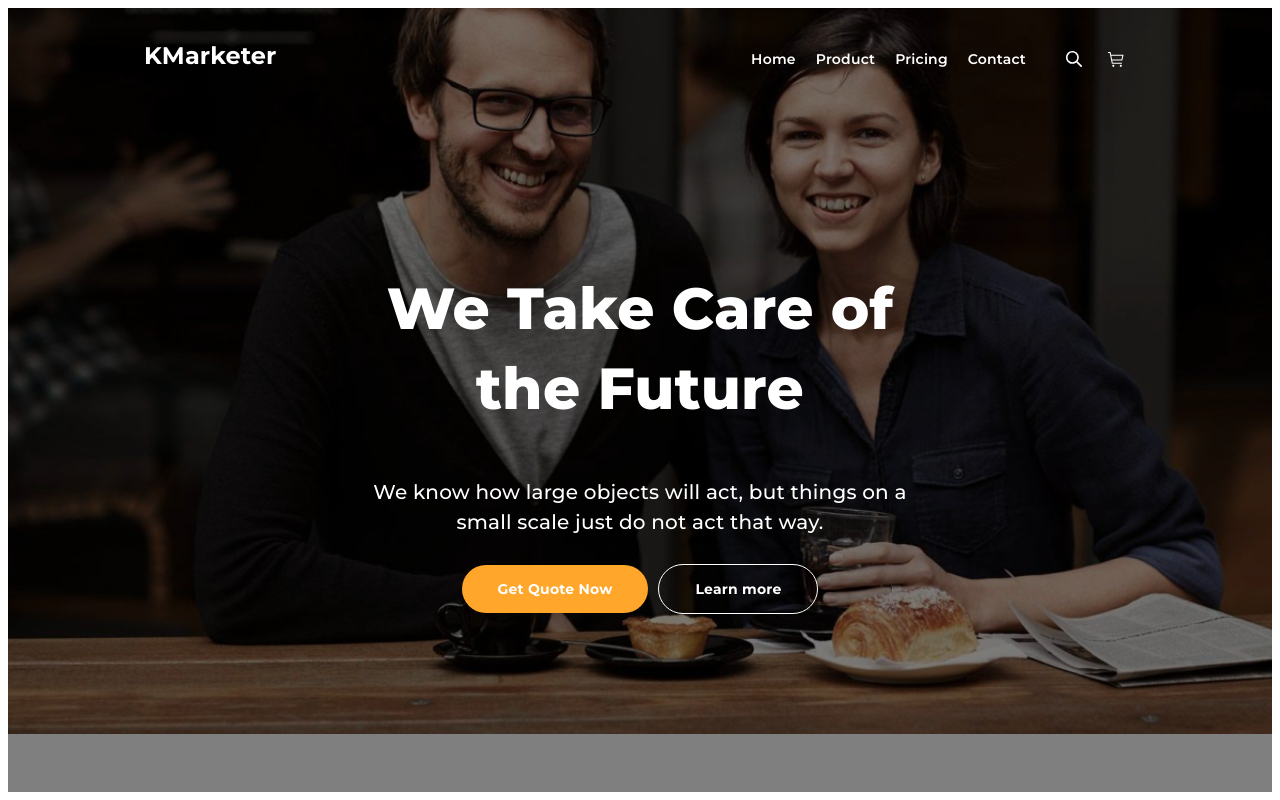
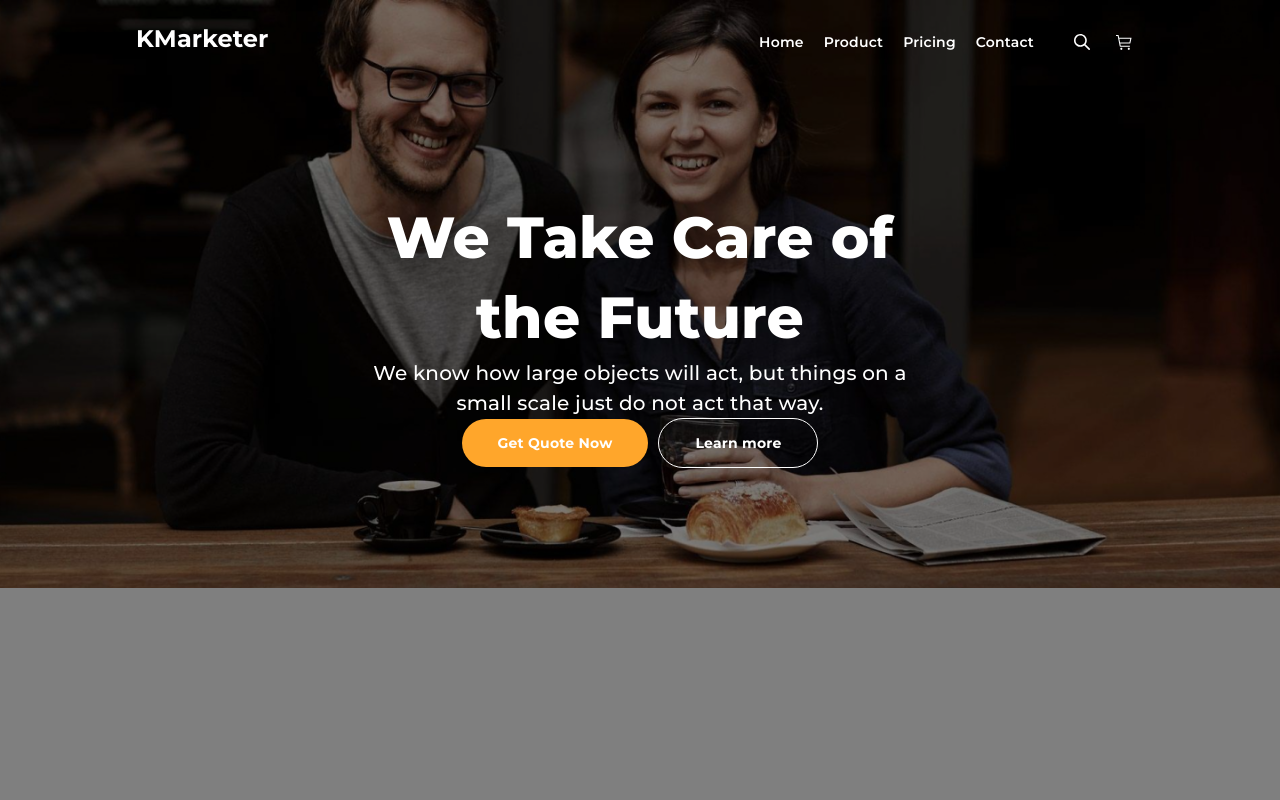
Before and after one commit to shurachen23/Project_KMarketer, a plain HTML site: page index.html in a window 1280 px wide. Drawn offline with Linux system fonts and the light colour scheme.

```diff
--- a/index.html
+++ b/index.html
@@ -17,13 +17,17 @@
             color: #fff;
         }
 
-        header {
+        .header {
             background: url(img/cover.jpg);
             background-size: cover;
 
         }
+        *
+        {
+            margin: 0;
+        }
 
-        .header-block:before {
+        .header:before {
             content: '';
             background: rgba(0, 0, 0, 0.5);
             display: block;
@@ -35,7 +39,7 @@
             z-index: 1;
         }
 
-        .nav-menu {
+        .nav_menu {
             display: flex;
             justify-content: center;
             padding: 23px 136px;
@@ -44,11 +48,11 @@
         }
 
         .container {
-            width: 1050px;
+           width: 1050px;
 
         }
 
-        .header {
+        .header_block {
             display: flex;
             justify-content: space-between;
             align-items: baseline;
@@ -65,7 +69,7 @@
         }
 
         .nav li a,
-        .logo {
+        .header_logo {
             color: #fff;
         }
 
@@ -80,7 +84,7 @@
         }
 
 
-        .logo {
+        .header_logo {
             display: block;
             font-family: Montserrat;
             font-size: 24px;
@@ -91,7 +95,7 @@
             letter-spacing: 0.1px;
         }
 
-        .banner {
+        .top_banner {
             display: flex;
             justify-content: center;
             padding: 80px 0px;
@@ -119,8 +123,8 @@
             font-weight: 800;
             line-height: 80px;
             letter-spacing: 0.2px;
-            width: 573px;
-            height: 143px;
+            max-width: 570px;
+
         }
 
         .main-content h4 {
@@ -130,8 +134,8 @@
             font-weight: 500;
             line-height: 30px;
             letter-spacing: 0.2px;
-            width: 573px;
-            height: auto;
+            max-width: 570px;
+
         }
 
         .btn {
@@ -139,7 +143,7 @@
             margin-left: 30px;
         }
 
-        .search {
+        .header_search {
 
             background: none;
             border: none;
@@ -147,7 +151,7 @@
 
         }
 
-        .cart {
+        .header_cart {
 
             background: none;
             border: none;
@@ -186,20 +190,18 @@
         }
 
         @media (min-width:1600px) {
-            header  {
-                height: 900px;
-            }
+
         }
     </style>
 </head>
 
 <body>
-    <header class="header-block">
-        <div class="nav-menu">
+    <header class="header">
+        <div class="nav_menu">
             <div class="container">
-                <div class="header">
+                <div class="header_block">
 
-                    <a href="" class="logo">KMarketer</a>
+                    <a href="" class="header_logo">KMarketer</a>
                     <div class="nav">
                         <nav>
                             <ul>
@@ -210,14 +212,14 @@
                             </ul>
                         </nav>
                         <div class="btn">
-                            <button type="submit" class="search"><img src="img/icn search .icn-xs.svg"></button>
-                            <button class="cart"><img src="img/icn shopping-cart .icn-xs.svg"></button>
+                            <button type="submit" class="header_search"><img src="img/icn search .icn-xs.svg"></button>
+                            <button class="header_cart"><img src="img/icn shopping-cart .icn-xs.svg"></button>
                         </div>
                     </div>
                 </div>
             </div>
         </div>
-        <div class="banner">
+        <div class="top_banner">
             <div class="container">
                 <div class="main-content">
                     <h1>
```
